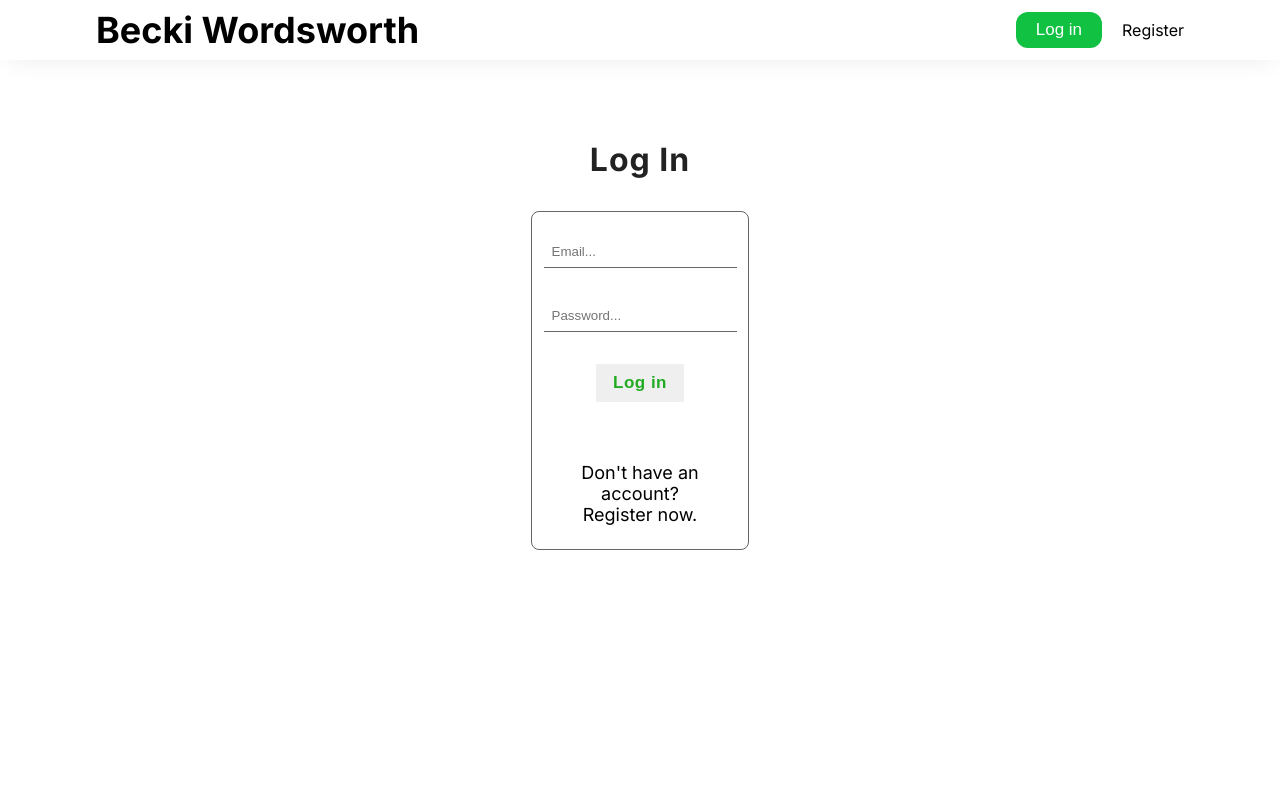
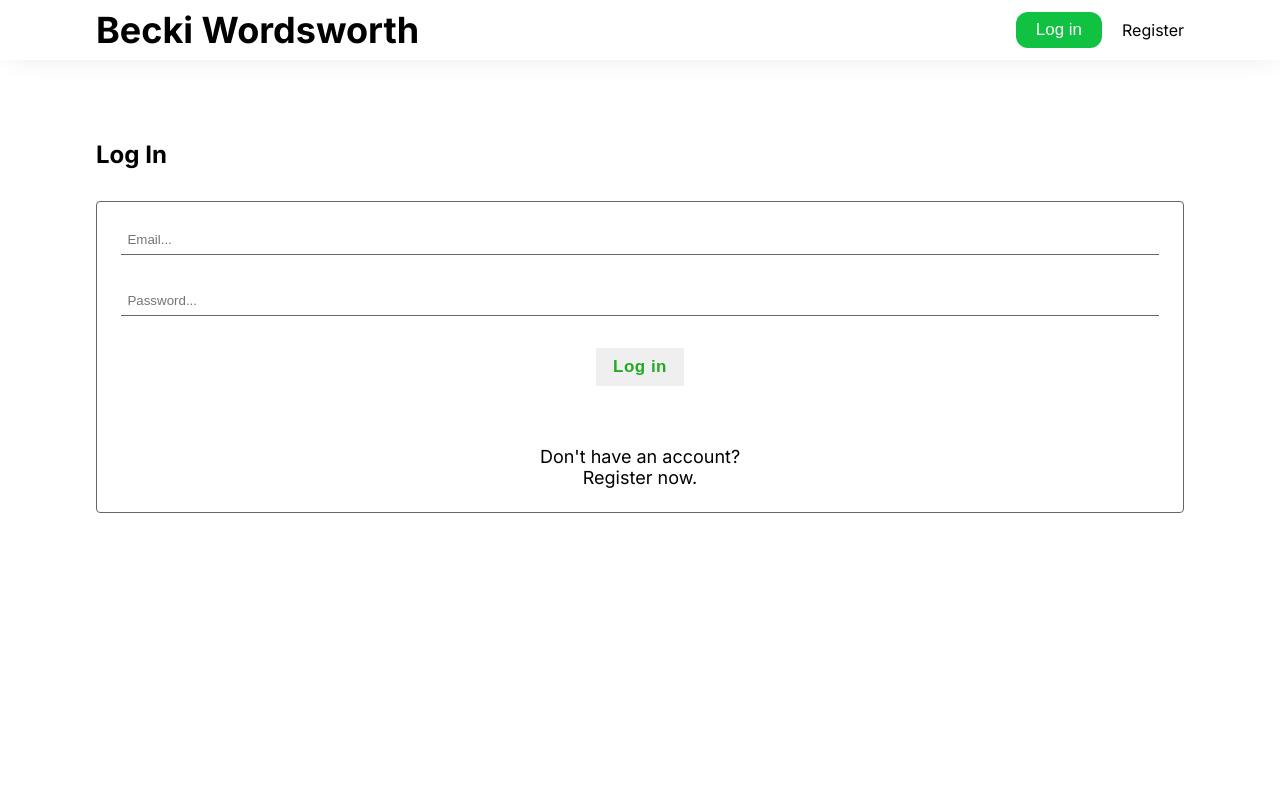
Before and after one commit to BeckiWordsworth/basic-blog, a Next.js app in the folder basic-blog/: page /login in a window 1280 px wide. Shown: the top 800 px of the page. Built offline with nearby package versions, Linux system fonts and the light colour scheme; no server answers.

Commit message:
Centralising common css

```diff
--- a/basic-blog/src/app/login/login.module.css
+++ b/basic-blog/src/app/login/login.module.css
@@ -1,41 +1,23 @@
-.container{
-  margin-top: 5rem;
-  height: calc(100vh - 60px);
-  width: 100%;
-}
 
-.wrapper{
-  width: 85%;
-  margin: 0 auto;
+.page > form{
+  margin-top: 2rem;
+  padding: 1.5rem;
+  border: 1px solid #666;
+  border-radius: 4px;
   display: flex;
   flex-direction: column;
-  align-items: center;
-}
-
-.wrapper > h2{
-  font-size: 32px;
-  color: #222;
-  letter-spacing: 1px;
-}
-
-.wrapper > form{
-  margin-top: 2rem;
-  width: 20%;
-  padding: 1.5rem;
-  border: 1px solid #666;
-  border-radius: 8px;
-  display: flex;
-  flex-direction: column;
-  justify-content: center;
+  justify-content: flex-start;
   align-items: center;
   gap: 2rem;
 }
 
-.wrapper > form > input{
+.page > form > input {
+  width: 100%;
   outline: none;
   border: none;
   border-bottom: 1px solid #666;
-  padding: 0.5rem;
+  padding: 0.4rem;
+  resize: none;
 }
 
 .submitButton{
--- a/basic-blog/src/app/login/page.jsx
+++ b/basic-blog/src/app/login/page.jsx
@@ -7,6 +7,7 @@ import { ToastContainer, toast } from "react-toastify";
 import "react-toastify/dist/ReactToastify.css";
 import classes from "./login.module.css";
 import { signIn } from "next-auth/react";
+import StandardPage from "@/components/standardPage/StandardPage";
 
 const Login = () => {
   const [email, setEmail] = useState("");
@@ -40,8 +41,8 @@ const Login = () => {
   };
 
   return (
-    <div className={classes.container}>
-      <div className={classes.wrapper}>
+    <StandardPage>
+      <div className={classes.page}>
         <h2>Log In</h2>
         <form onSubmit={handleSubmit}>
           <input type="email" placeholder="Email..." onChange={(e) => setEmail(e.target.value)} />
@@ -52,8 +53,7 @@ const Login = () => {
           </Link>
         </form>
       </div>
-      <ToastContainer />
-    </div>
+    </StandardPage>
   );
 };
 
```
